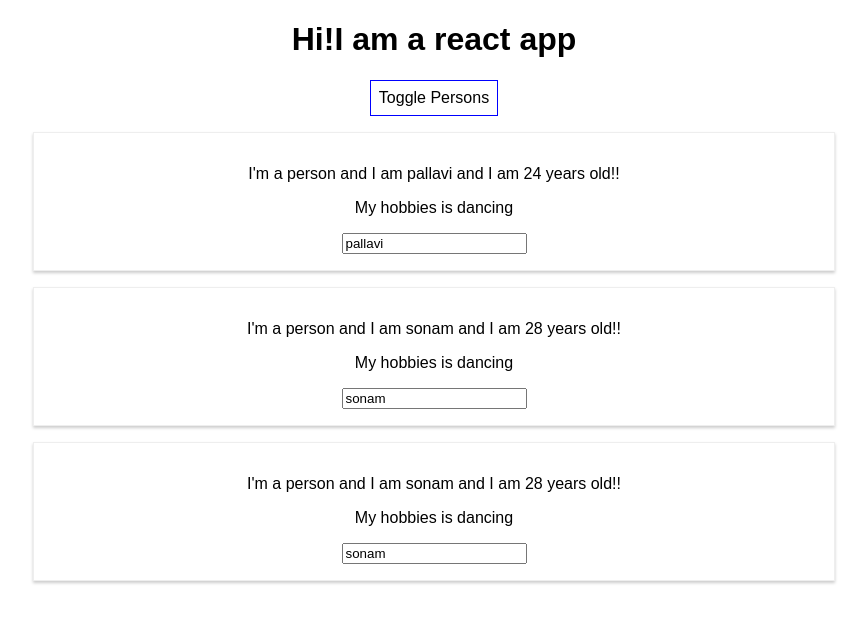
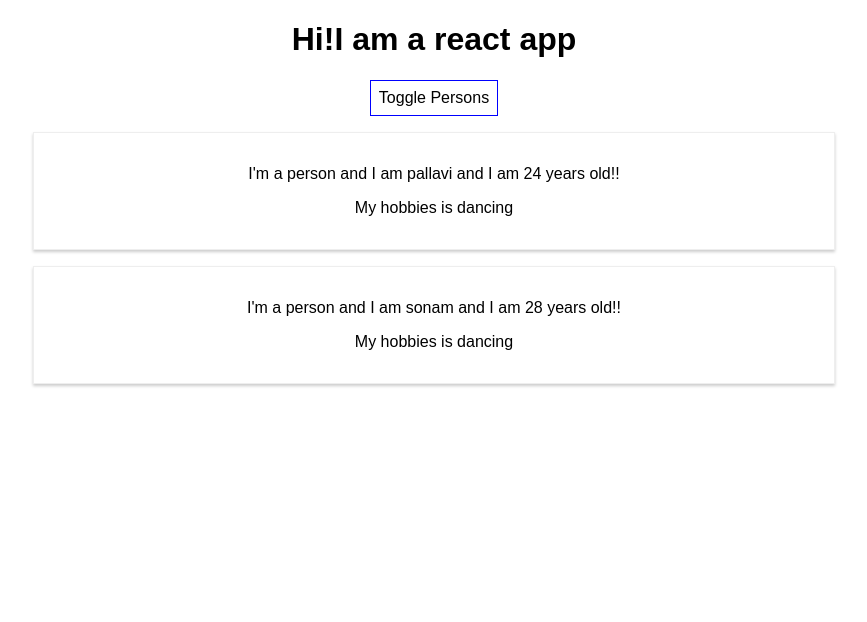
Before and after one commit to Pall104/ReactBurgerOrder, a React (Create React App) app: page / in a window 1280 px wide. Both pictures are taken after a click on the button "Toggle Persons". Shown: the top 622 px of the page, without its empty margins (206-1073 px from the left). Built offline with nearby package versions, Linux system fonts and the light colour scheme.

Commit message:
removing data from the list

```diff
--- a/src/App.js
+++ b/src/App.js
@@ -11,17 +11,18 @@ class App extends Component {
     otherState : 'some other state',
     showPersons: false
   }
-  switchNameHandler = (newName) => {
-    this.setState({persons: [
-      { name: 'pallavi', age: 24 },
-      { name: newName, age: 28 }
-    ]});
-  }
+
   nameChangedHandler = (event) => {
     this.setState({persons: [
       { name: 'pallavi', age: 24 },
       { name: event.target.value, age: 28 }
     ]});
+  }
+
+  deletePersonHandler = (personIndex) =>{
+    const persons = this.state.persons;
+    persons.splice(personIndex,1);
+    this.setState({persons: persons});
   }
 
   togglePersonsHandler = () =>{
@@ -40,12 +41,11 @@ class App extends Component {
     let persons = null;
     if(this.state.showPersons){
       persons = (
-
       <div>
-        {this.state.persons.map((person) => {
-      return <Person   key={person.name} name={person.name} age={person.age}>My hobbies is dancing</Person>
+        {
+          this.state.persons.map((person, index) => {
+      return <Person click={() => this.deletePersonHandler(index)}  key={person.name} name={person.name} age={person.age}>My hobbies is dancing</Person>
         })}
-      <Person name={this.state.persons[1].name} changed={this.nameChangedHandler} age={this.state.persons[1].age}>My hobbies is dancing</Person>
       </div>
       );
     }
--- a/src/Person/Person.js
+++ b/src/Person/Person.js
@@ -8,7 +8,7 @@ const person = (props) => {
         <div className="Person">
        <p onClick={props.click}>I'm a person and I am {props.name} and I am {props.age} years old!! </p>
        <p>{props.children}</p>
-       <input type="text" onChange={props.changed} value={props.name}></input>
+       {/* <input type="text" value={props.name}></input> */}
        </div>
 
     );
```
